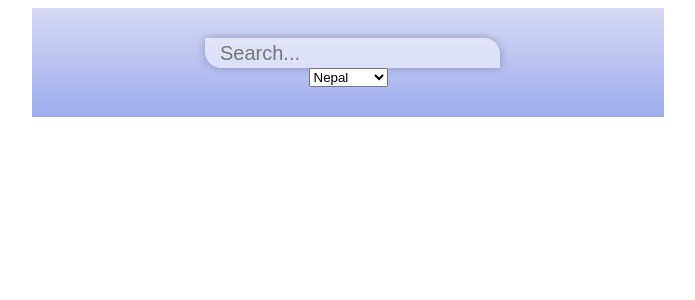
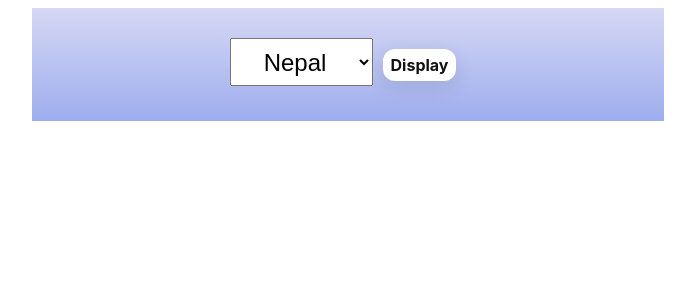
Before and after one commit to ayushbasnet/weather-app, a Vue app: page / in a window 1280 px wide. Shown: the top 300 px of the page, without its empty margins (292-987 px from the left). Built offline with nearby package versions, Linux system fonts and the light colour scheme.

Commit message:
Added Places Array and Display Button

```diff
--- a/src/components/Weather.css
+++ b/src/components/Weather.css
@@ -20,27 +20,49 @@
   width: 50%;
   margin: auto;
 }
-.search-box .search-bar {
-  border-color: transparent;
-  height: 30px;
-  padding: 15px;
 
-  color: #4b4b4b;
-  font-size: 20px;
-  appearance: none;
-  border: none;
-  outline: none;
-
-  box-shadow: 0px 0px 8px rgba(0, 0, 0, 0.25);
-  background-color: rgba(255, 255, 255, 0.5);
-  border-radius: 0px 16px 0px 16px;
-  transition: 0.4s;
+.search-box select {
+  height: 2em;
+  font-size: 1.5em;
+  text-align: center;
+  width: 50%;
 }
 
-.search-box .search-bar:focus {
-  box-shadow: 0px 0px 16px rgba(0, 0, 0, 0.25);
-  background-color: rgba(255, 255, 255, 0.75);
-  border-radius: 16px 0px 16px 0px;
+.search-box select option {
+  font-size: 0.5em;
+}
+
+/* CSS */
+button {
+  align-items: center;
+  background-color: #fff;
+  border-radius: 12px;
+  box-shadow: transparent 0 0 0 3px, rgba(18, 18, 18, 0.1) 0 6px 20px;
+  box-sizing: border-box;
+  color: #121212;
+  cursor: pointer;
+  display: inline-flex;
+  flex: 1 1 auto;
+  font-family: Inter, sans-serif;
+  font-size: 1rem;
+  font-weight: 700;
+  justify-content: center;
+  line-height: 1;
+  margin: 10px;
+  outline: none;
+  padding: 0.5rem 0.5rem;
+  text-align: center;
+  text-decoration: none;
+  transition: box-shadow 0.2s, -webkit-box-shadow 0.2s;
+  white-space: nowrap;
+  border: 0;
+  user-select: none;
+  -webkit-user-select: none;
+  touch-action: manipulation;
+}
+
+button:hover {
+  box-shadow: #121212 0 0 0 3px, transparent 0 0 0 0;
 }
 
 .location-box {
--- a/src/components/Weather.vue
+++ b/src/components/Weather.vue
@@ -1,18 +1,13 @@
 <template>
   <div class="weather">
     <div class="search-box">
-      <input
-        type="text"
-        class="search-bar"
-        placeholder="Search..."
-        v-model="query"
-        @keypress="fetchWeather"
-      />
       <select v-model="selected">
         <option v-for="place in places" v-bind:key="place.id">
           {{ place.text }}
         </option>
       </select>
+
+      <button @click="fetchWeather" type="button" name="button">Display</button>
     </div>
     <div
       class="weather-wrap"
@@ -20,7 +15,7 @@
     >
       <div class="location-box">
         <div class="location">
-          {{ selected }}:<br />
+          {{ place }}:<br />
           {{ weather.latitude }} {{ weather.longitude }}
         </div>
         <div class="date">{{ weather.timezone }}</div>
@@ -44,7 +39,7 @@ export default {
     return {
       api: "",
       url: "https://api.open-meteo.com/v1/forecast?",
-      query: "",
+      place: "",
       lat: "28.00",
       lon: "84.00",
       selected: "Nepal",
@@ -58,10 +53,11 @@ export default {
   },
   methods: {
     fetchWeather(e) {
-      if (e.key == "Enter") {
+      if (e) {
         const place = this.places.find((place) => place.text === this.selected);
         this.lat = place.latitude;
         this.lon = place.longitude;
+        this.place = place.text;
         fetch(
           `${this.url}latitude=${this.lat}&longitude=${this.lon}&current_weather=true`
         )
```
